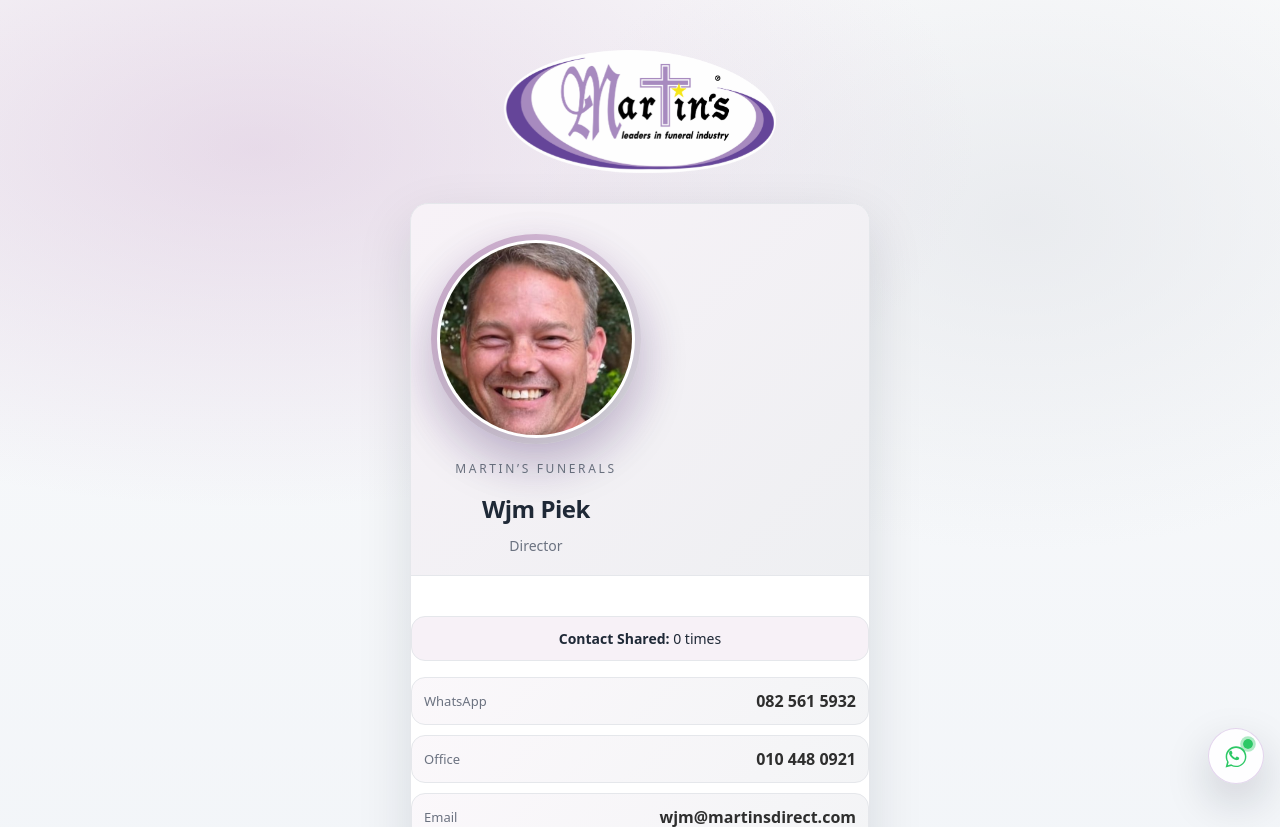
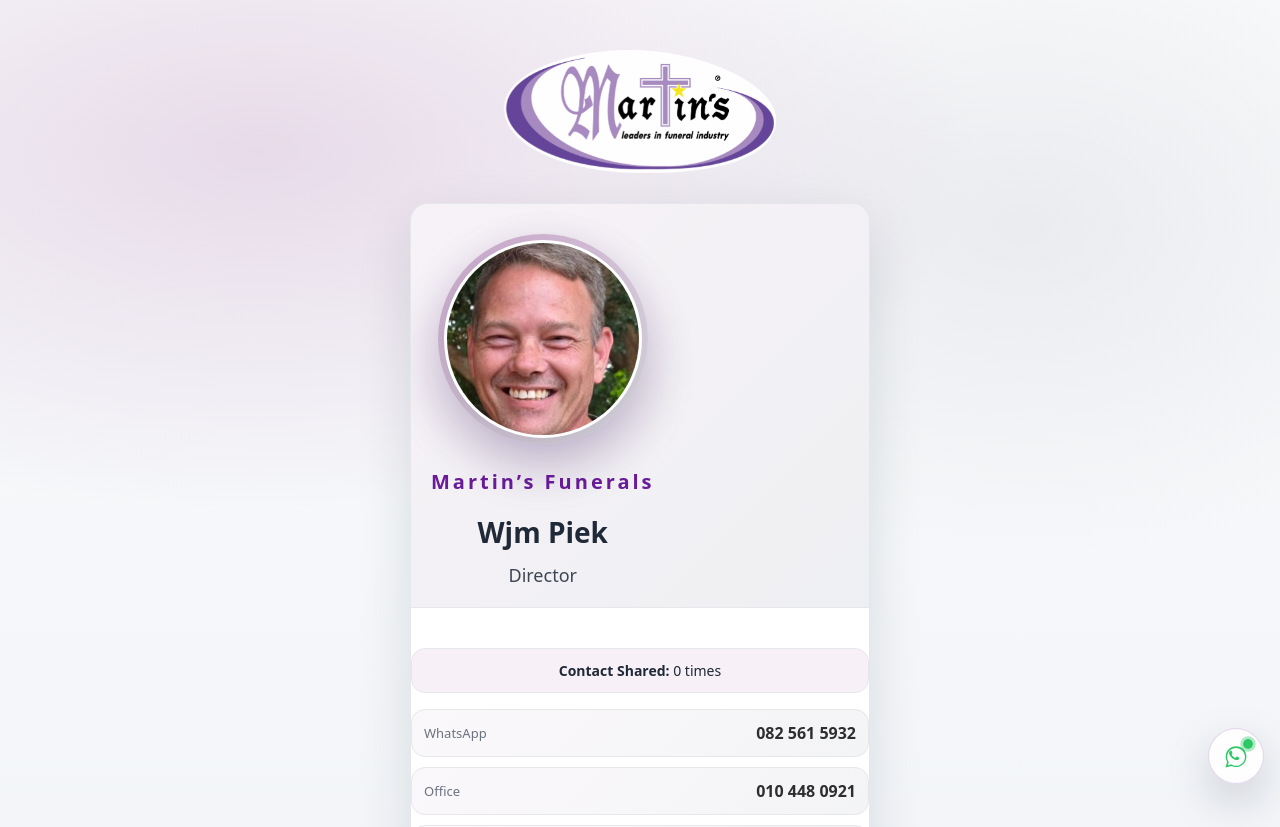
Before and after one commit to WjmPiek/martins-card-app, a Flask app: page /c/wjm in a window 1280 px wide. Shown: the top 827 px of the page. Run offline with Flask 3, Linux system fonts and the light colour scheme.

Commit message:
Center company text and increase font sizes

```diff
--- a/templates/card.html
+++ b/templates/card.html
@@ -6,6 +6,7 @@
   <title>{{ display_name }} | {{ org }}</title>
 
   <style>
+
 
     :root{
       /* Theme */
@@ -102,27 +103,26 @@ width: 210px;
     .headertext{flex:1; min-width:0}
 
     .company{
-      font-size:12px;
-      letter-spacing:.22em;
-      text-transform:uppercase;
-      color:var(--muted);
-      white-space:nowrap;
-      overflow:hidden;
-      text-overflow:ellipsis;
-    }
+font-size: 20px;
+  font-weight: 600;
+  letter-spacing: 3px;
+  text-align: center;
+  margin-top: 8px;
+  color: #6A1B9A;
+}
 
     .name{
-      font-size:24px;
-      font-weight:850;
-      margin:6px 0 2px;
-      letter-spacing:-0.02em;
-      line-height:1.15;
-    }
+font-size: 28px;
+  font-weight: 800;
+  text-align: center;
+  margin-top: 6px;
+}
 
     .title{
-      color:var(--muted);
-      font-size:14px;
-    }
+font-size: 18px;
+  text-align: center;
+  opacity: 0.85;
+}
 
     .section{ padding:20px; }
 
@@ -420,6 +420,7 @@ width: 190px;
   align-items:center;
   justify-content:center;
 }
+
 
 
 </style>
```
